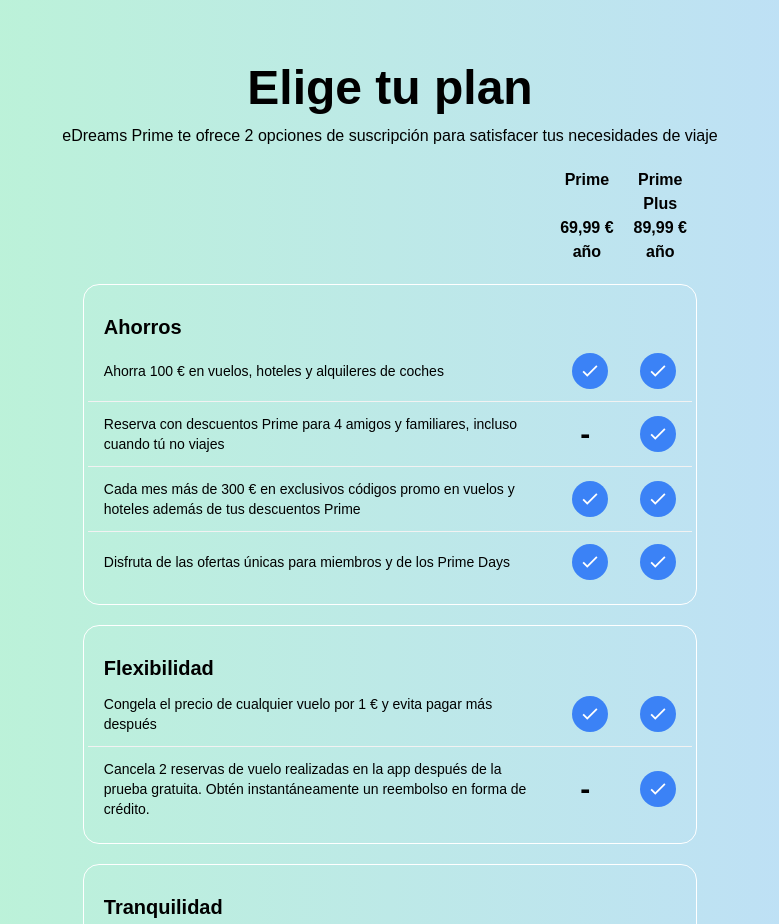
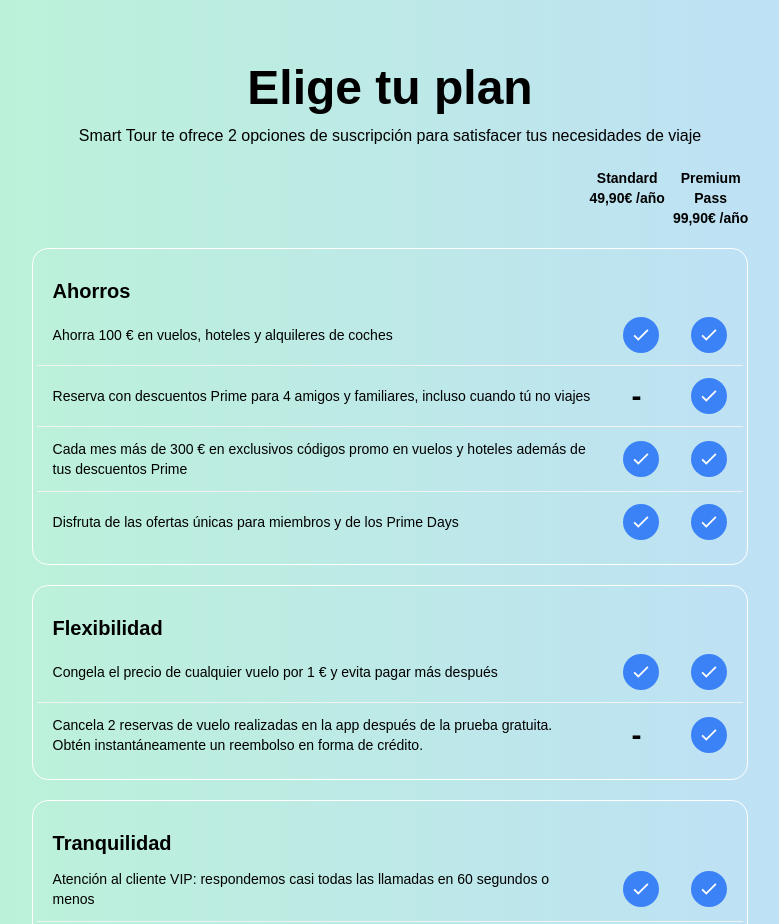
Before and after one commit to Shakib-Shajid/travel-booking, a Next.js app: page / in a window 1280 px wide. Shown: the part 3620-4544 px from the top of the page, without its empty margins (250-1029 px from the left). Built offline with nearby package versions, Linux system fonts and the light colour scheme.

Commit message:
plan page updated

```diff
--- a/src/app/components/Plan.jsx
+++ b/src/app/components/Plan.jsx
@@ -72,18 +72,18 @@ const Plan = () => {
             <div className="bg-gradient-to-r from-green-200 to-blue-200 text-black py-12 px-4 ">
 
                 <div className="text-center my-5 space-y-3">
-                    <h2 className="text-5xl font-bold">Elige tu plan</h2>
-                    <p>eDreams Prime te ofrece 2 opciones de suscripción para satisfacer tus necesidades de viaje</p>
+                    <h2 className="text-5xl font-bold">Elige tu plan </h2>
+                    <p>Smart Tour te ofrece 2 opciones de suscripción para satisfacer tus necesidades de viaje</p>
                 </div>
 
                 <div className="max-w-5xl mx-auto">
-                    <div className="flex gap-5 justify-end w-[88%] md:w-[66%] lg:w-[58%] mx-auto font-bold text-center">
-                        <p>Prime <br /> <br /> 69,99 € <br /> año</p>
-                        <p>Prime <br /> Plus <br /> 89,99 € <br /> año</p>
+                    <div className="flex gap-2 justify-end w-[98%] md:w-[70%] lg:w-[70%] text-sm mx-auto font-bold text-center">
+                        <p>Standard <br /> 49,90€ /año</p>
+                        <p>Premium <br /> Pass <br />99,90€ /año</p>
                     </div>
 
                     {/* Section 1 */}
-                    <div className="w-full md:w-[70%] lg:w-[60%] mx-auto border border-white my-5 pt-7 pb-3 p-1 rounded-2xl">
+                    <div className="w-full md:w-[70%] lg:w-[70%] mx-auto border border-white my-5 pt-7 pb-3 p-1 rounded-2xl">
                         <h3 className="pl-4 font-bold text-xl">Ahorros</h3> {/* Moved outside table */}
                         <table className="table">
                             <tbody>
@@ -129,7 +129,7 @@ const Plan = () => {
                     </div>
 
                     {/* Section 2 */}
-                    <div className="w-full md:w-[70%] lg:w-[60%] mx-auto border border-white my-5 pt-7 pb-3 p-1 rounded-2xl">
+                    <div className="w-full md:w-[70%] lg:w-[70%] mx-auto border border-white my-5 pt-7 pb-3 p-1 rounded-2xl">
                         <h3 className="pl-4 font-bold text-xl">Flexibilidad</h3> {/* Moved outside table */}
                         <table className="table">
                             <tbody>
@@ -155,7 +155,7 @@ const Plan = () => {
                     </div>
 
                     {/* Section 3 */}
-                    <div className="w-full md:w-[70%] lg:w-[60%] mx-auto border border-white my-5 pt-7 pb-3 p-1 rounded-2xl">
+                    <div className="w-full md:w-[70%] lg:w-[70%] mx-auto border border-white my-5 pt-7 pb-3 p-1 rounded-2xl">
                         <h3 className="pl-4 font-bold text-xl">Tranquilidad</h3> {/* Moved outside table */}
                         <table className="table">
                             <tbody>
```
